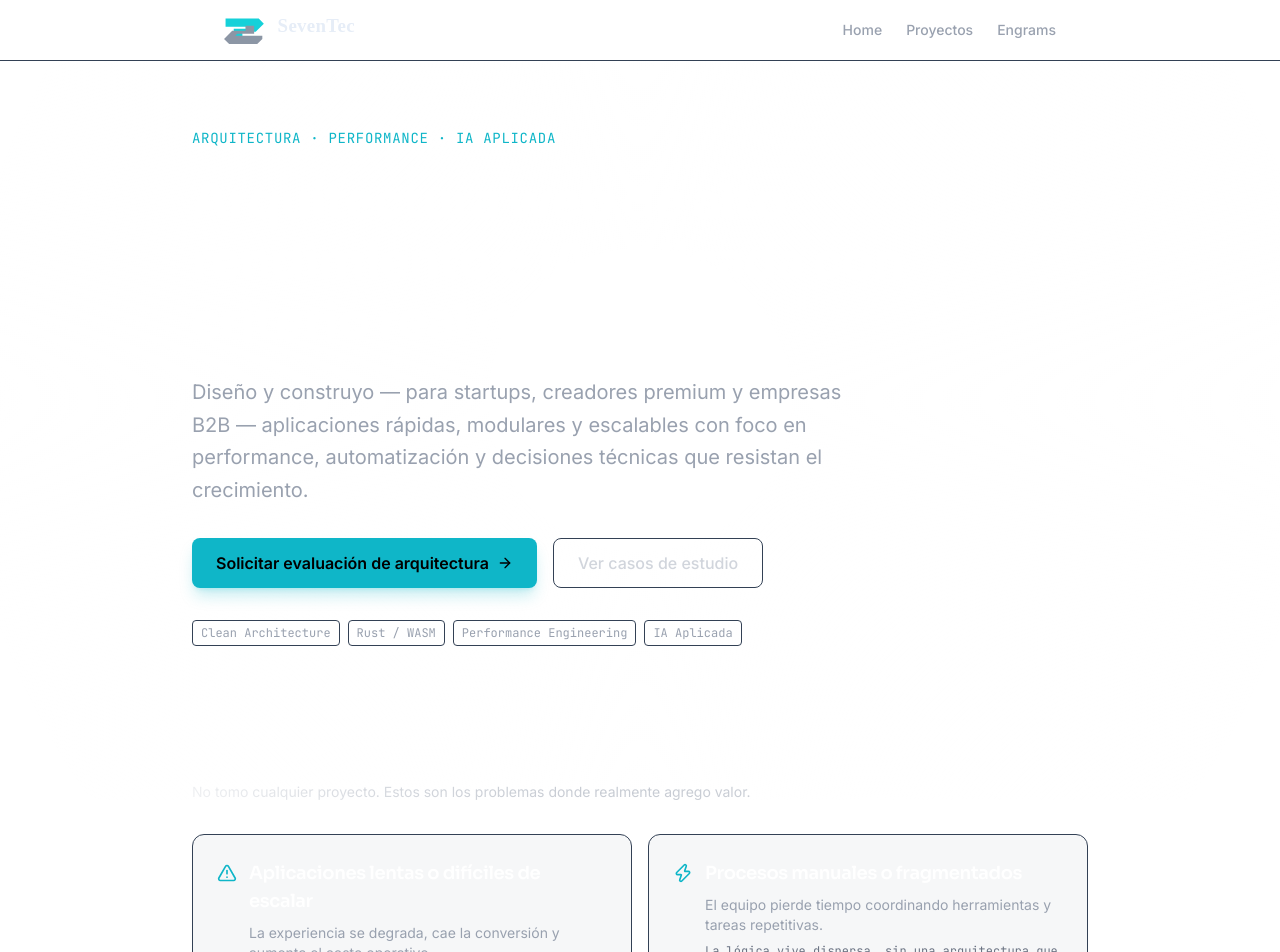
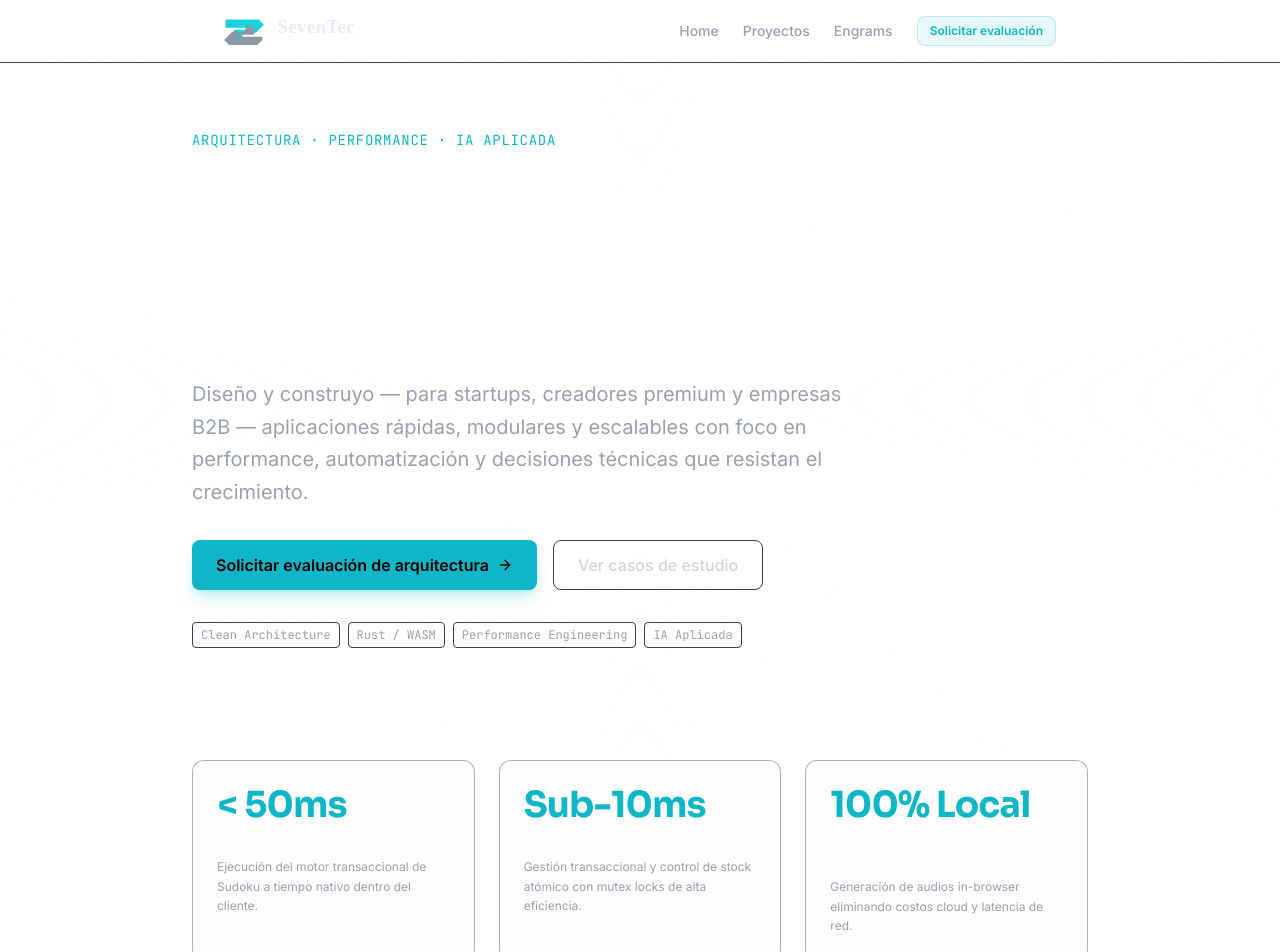
Before and after one commit to seven-tec/Portafolio-web, a Next.js app: page / in a window 1280 px wide. Shown: the top 952 px of the page. Built offline with nearby package versions, Linux system fonts and the light colour scheme; no server answers.

Commit message:
feat: improve conversion and technical metrics visibility

```diff
--- a/content/projects/scientific-sudoku.mdx
+++ b/content/projects/scientific-sudoku.mdx
@@ -5,7 +5,7 @@ tags: ["WASM", "Svelte 5", "Rust", "Performance"]
 date: "2026-05-01"
 metrics: ["Resolución en menos de 50ms", "UI a 60 FPS", "Bundle WASM de 18KB"]
 demoUrl: "https://scientific-sudoku.vercel.app"
-repositoryUrl: "https://github.com/seven/scientific-sudoku"
+repositoryUrl: "https://github.com/seven-tec/scientific-sudoku"
 draft: false
 ---
 
--- a/src/app/architecture-review/page.tsx
+++ b/src/app/architecture-review/page.tsx
@@ -25,6 +25,8 @@ export const metadata: Metadata = {
 
 export default function ArchitectureReviewPage() {
   const content = PortfolioUseCases.getArchitectureReviewContent();
+  const email = process.env.NEXT_PUBLIC_CONTACT_EMAIL;
+  const linkedin = process.env.NEXT_PUBLIC_CONTACT_LINKEDIN;
 
   return (
     <main className="p-8">
@@ -100,6 +102,25 @@ export default function ArchitectureReviewPage() {
           submitLabel={content.submitLabel}
         />
 
+        {/* Canales alternativos (Habilitados dinámicamente) */}
+        {email && linkedin && (
+          <section className="text-center border-t border-border/30 pt-12 max-w-xl mx-auto space-y-4 animate-fade-in-up">
+            <h3 className="text-lg font-semibold text-white">¿Preferís contacto directo?</h3>
+            <p className="text-sm text-gray-400 leading-relaxed">
+              Si tu consulta es puntual y no querés completar el formulario detallado, podés escribirme directamente a mi correo o conectar por LinkedIn.
+            </p>
+            <div className="flex justify-center gap-6 text-sm font-mono text-gray-500 pt-2">
+              <a href={`mailto:${email}`} className="hover:text-primary transition-colors">
+                {email}
+              </a>
+              <span>•</span>
+              <a href={linkedin} target="_blank" rel="noopener noreferrer" className="hover:text-primary transition-colors">
+                LinkedIn
+              </a>
+            </div>
+          </section>
+        )}
+
         {/* Close */}
         <section className="text-center pb-16">
           <div className="max-w-xl mx-auto space-y-4">
--- a/src/app/layout.tsx
+++ b/src/app/layout.tsx
@@ -70,7 +70,7 @@ export default function RootLayout({ children }: { children: ReactNode }) {
               />
             </Link>
 
-            <div className="flex gap-6 text-sm font-medium text-gray-400">
+            <div className="flex items-center gap-6 text-sm font-medium text-gray-400">
               <Link href="/" className="hover:text-white transition-colors">
                 Home
               </Link>
@@ -79,6 +79,12 @@ export default function RootLayout({ children }: { children: ReactNode }) {
               </Link>
               <Link href="/engrams" className="hover:text-white transition-colors">
                 Engrams
+              </Link>
+              <Link
+                href="/architecture-review"
+                className="bg-primary/10 hover:bg-primary/20 text-primary border border-primary/20 hover:border-primary/40 px-3 py-1.5 rounded-lg text-xs transition-all font-semibold"
+              >
+                Solicitar evaluación
               </Link>
             </div>
           </div>
@@ -106,7 +112,6 @@ export default function RootLayout({ children }: { children: ReactNode }) {
                 <span className="text-[10px] text-gray-600">Sistemas Orquestados · IA & Systems Architecture</span>
               </div>
             </div>
-            <p>Built with Next.js 16</p>
           </div>
         </footer>
 
--- a/src/app/page.tsx
+++ b/src/app/page.tsx
@@ -72,6 +72,26 @@ export default function Home() {
             </div>
           )}
         </header>
+
+        {/* Métricas clave de impacto */}
+        {content.metricsHighlight && (
+          <section className="grid grid-cols-1 md:grid-cols-3 gap-6 pt-4 animate-fade-in-up animation-delay-400">
+            {content.metricsHighlight.map((metric, i) => (
+              <div key={i} className="border border-border/40 rounded-xl p-6 bg-surface/20 backdrop-blur-sm relative overflow-hidden group hover:border-primary/30 transition-all duration-300">
+                <div className="absolute top-0 left-0 w-full h-[2px] bg-gradient-to-r from-transparent via-primary/20 to-transparent opacity-0 group-hover:opacity-100 transition-opacity"></div>
+                <span className="text-4xl font-bold text-primary font-display tracking-tight block mb-1">
+                  {metric.value}
+                </span>
+                <span className="text-sm font-semibold text-white block mb-2">
+                  {metric.label}
+                </span>
+                <p className="text-xs text-gray-400 leading-relaxed">
+                  {metric.description}
+                </p>
+              </div>
+            ))}
+          </section>
+        )}
 
         {/* 2. Problemas que resuelvo */}
         <section>
--- a/src/content/site/architectureReview.ts
+++ b/src/content/site/architectureReview.ts
@@ -21,7 +21,7 @@ export const architectureReviewContent = ArchitectureReviewContentSchema.parse({
     "Solicitudes de soporte informal sin contexto suficiente",
   ],
   responseExpectation:
-    "Tras revisar el contexto, responderé por escrito con un diagnóstico preliminar y una posible ruta de trabajo.",
+    "Responderé personalmente por escrito con un análisis técnico preliminar y una propuesta de pasos a seguir en un plazo máximo de 48 horas hábiles.",
   submitLabel: "Enviar evaluación",
   fields: [
     {
--- a/src/content/site/home.ts
+++ b/src/content/site/home.ts
@@ -137,4 +137,21 @@ export const homeContent = PortfolioHomeContentSchema.parse({
     "Performance Engineering",
     "IA Aplicada",
   ],
+  metricsHighlight: [
+    {
+      value: "< 50ms",
+      label: "Resolución Algorítmica (WASM)",
+      description: "Ejecución del motor transaccional de Sudoku a tiempo nativo dentro del cliente.",
+    },
+    {
+      value: "Sub-10ms",
+      label: "Latencia en Concurrencia (Rust)",
+      description: "Gestión transaccional y control de stock atómico con mutex locks de alta eficiencia.",
+    },
+    {
+      value: "100% Local",
+      label: "Persistencia In-Browser (IndexedDB)",
+      description: "Generación de audios in-browser eliminando costos cloud y latencia de red.",
+    }
+  ],
 });
--- a/src/domain/entities/PortfolioHome.ts
+++ b/src/domain/entities/PortfolioHome.ts
@@ -38,6 +38,14 @@ export const ProcessStepSchema = z.object({
 
 export type ProcessStep = z.infer<typeof ProcessStepSchema>;
 
+export const MetricHighlightSchema = z.object({
+  value: z.string().min(1),
+  label: z.string().min(1),
+  description: z.string().min(1),
+});
+
+export type MetricHighlight = z.infer<typeof MetricHighlightSchema>;
+
 export const PortfolioHomeContentSchema = z.object({
   eyebrow: z.string().min(1),
   headline: z.string().min(1),
@@ -64,6 +72,7 @@ export const PortfolioHomeContentSchema = z.object({
     description: z.string().min(1),
   }),
   heroBadges: z.array(z.string()).optional(),
+  metricsHighlight: z.array(MetricHighlightSchema).optional(),
 });
 
 export type PortfolioHomeContent = z.infer<typeof PortfolioHomeContentSchema>;
```
